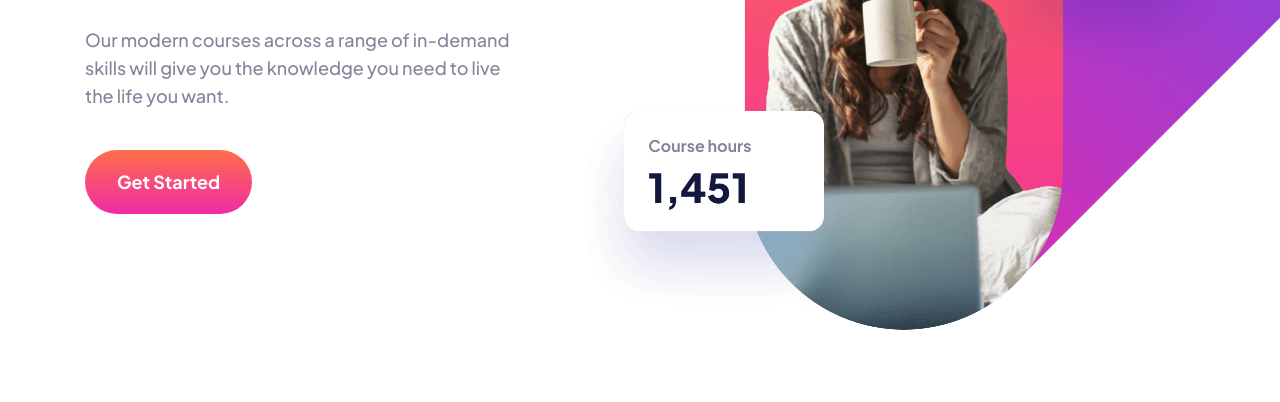
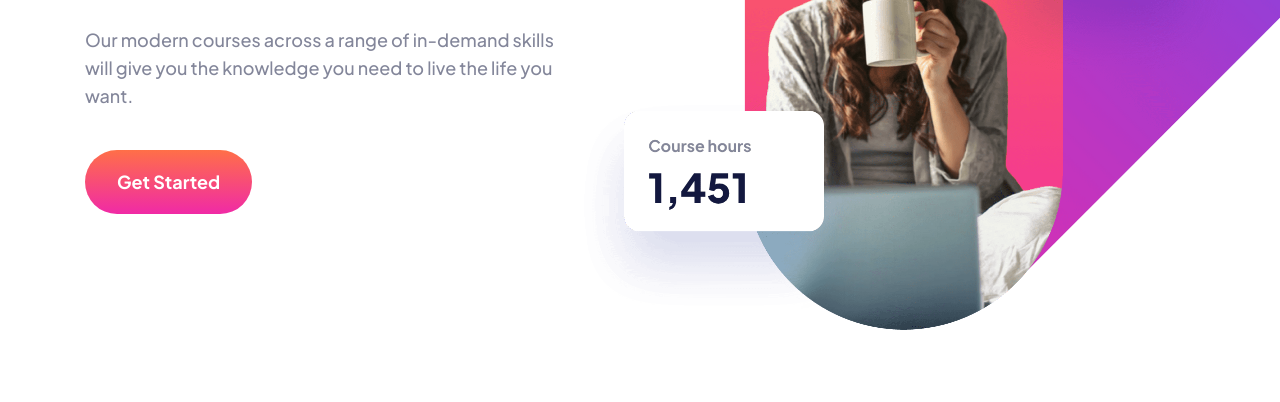
Before and after one commit to flxemt/skilled-elearning-landing-page, a website built with Vite: page index.html in a window 1280 px wide. Shown: the part 398-800 px from the top of the page. Built offline with nearby package versions, Linux system fonts and the light colour scheme.

Commit message:
change max-width

```diff
--- a/index.html
+++ b/index.html
@@ -17,7 +17,7 @@
         <a href="#" class="inline-block font-bold leading-body-m text-white py-[0.625rem] px-6 bg-dark-blue rounded-btn xl:px-8 xl:py-[0.875rem] hover:bg-light-blue transition-colors">Get Started</a>
       </div>
       <div class="xl:container px-4 md:px-10 mt-[2.375rem] flex flex-col gap-[2.875rem] md:flex-row md:mt-[6.25rem] xl:mt-[10.75rem]">
-        <div class="md:max-w-[398px] xl:max-w-[457px]">
+        <div class="md:max-w-[398px] xl:max-w-[500px]">
           <h1 class="text-heading-l leading-heading-l font-extrabold text-dark-blue xl:text-heading-xl xl:leading-[4.46875rem]">Maximize skill, minimize budget</h1>
           <p class="mt-[1.625rem] xl:mt-[1.8125rem] xl:pr-3">Our modern courses across a range of in-demand skills will give you the knowledge you need to live the life you want.</p>
           <a href="#" class="inline-block mt-6 font-bold text-white py-[0.9375rem] px-[2.375rem] bg-gradient-1 rounded-btn xl:mt-10 xl:px-8 xl:py-[1.125rem] hover:opacity-50 transition-opacity">Get Started</a>
```
